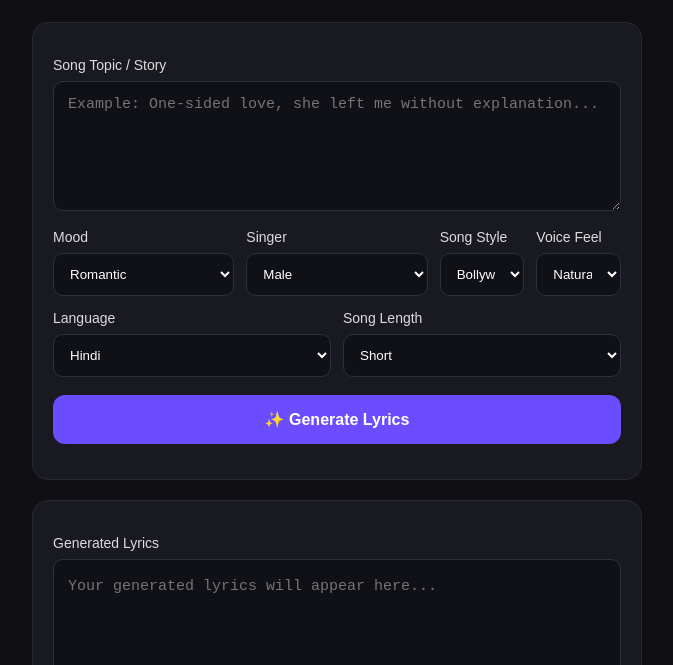
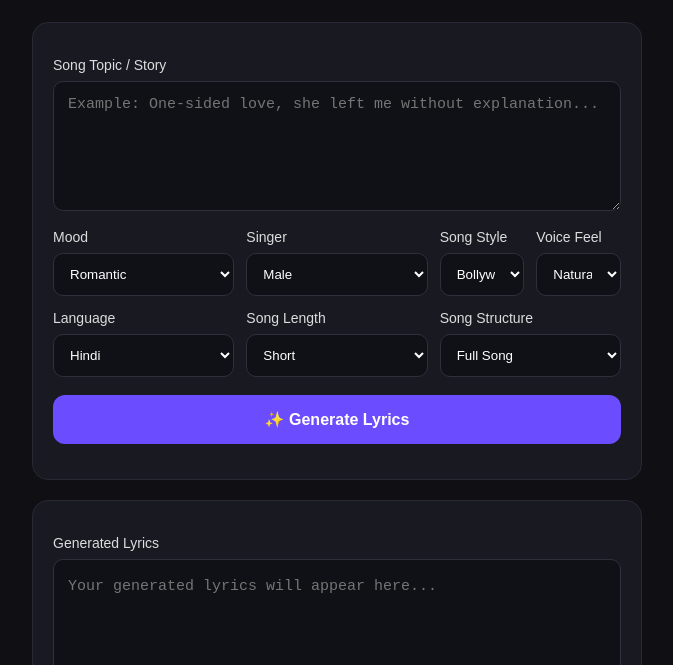
Before and after one commit to ashokautoworld-ctrl/Ai-video-maker-, a website: page index.html in a window 1280 px wide. Shown: the part 135-800 px from the top of the page, without its empty margins (303-976 px from the left). Drawn offline with Linux system fonts and the light colour scheme.

Commit message:
Update index.html

```diff
--- a/index.html
+++ b/index.html
@@ -97,7 +97,15 @@
             <option>Full Song</option>
           </select>
         </div>
-
+<div>
+  <label>Song Structure</label>
+  <select id="structure">
+    <option>Full Song</option>
+    <option>Short Song</option>
+    <option>Hook Only</option>
+    <option>Verse + Chorus</option>
+  </select>
+</div>
       </div>
 
       <button id="generateBtn" class="generate">
```
